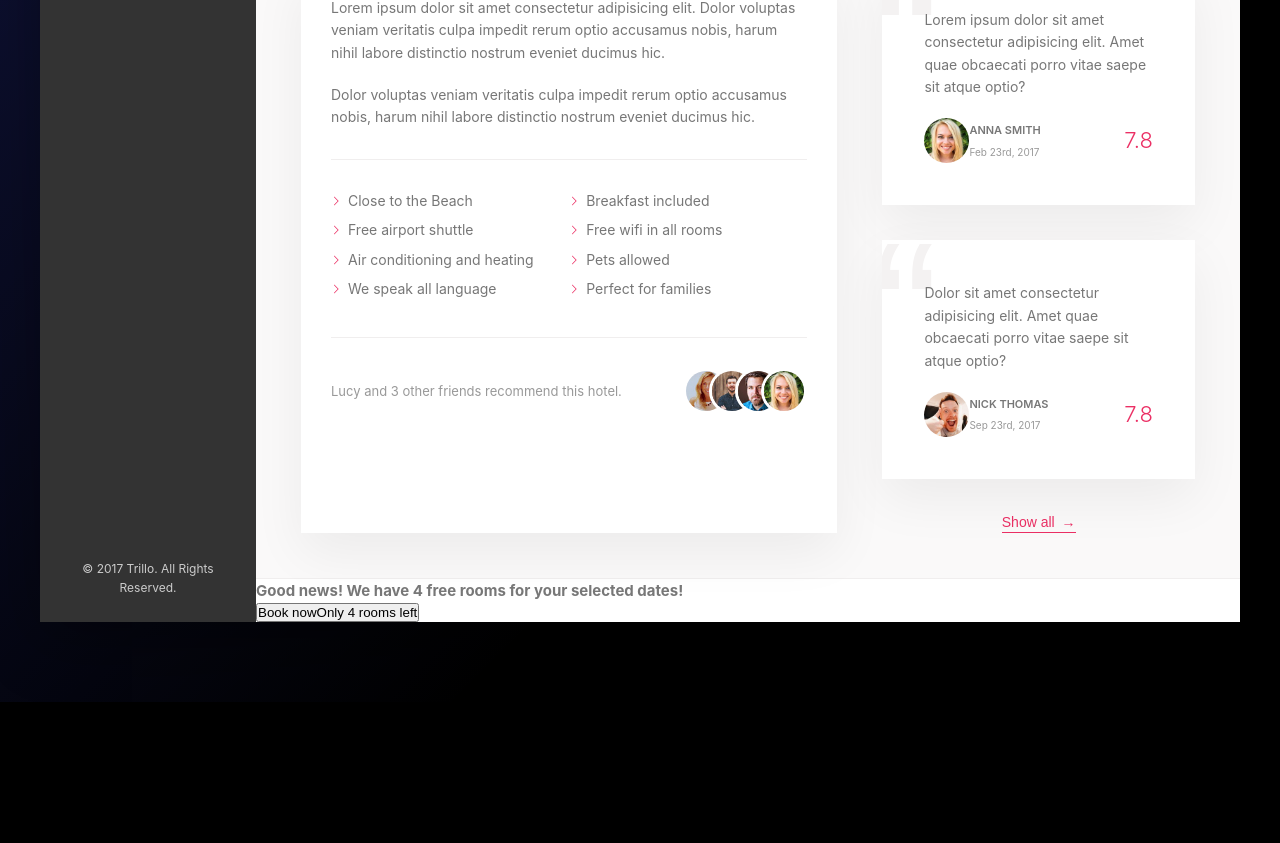
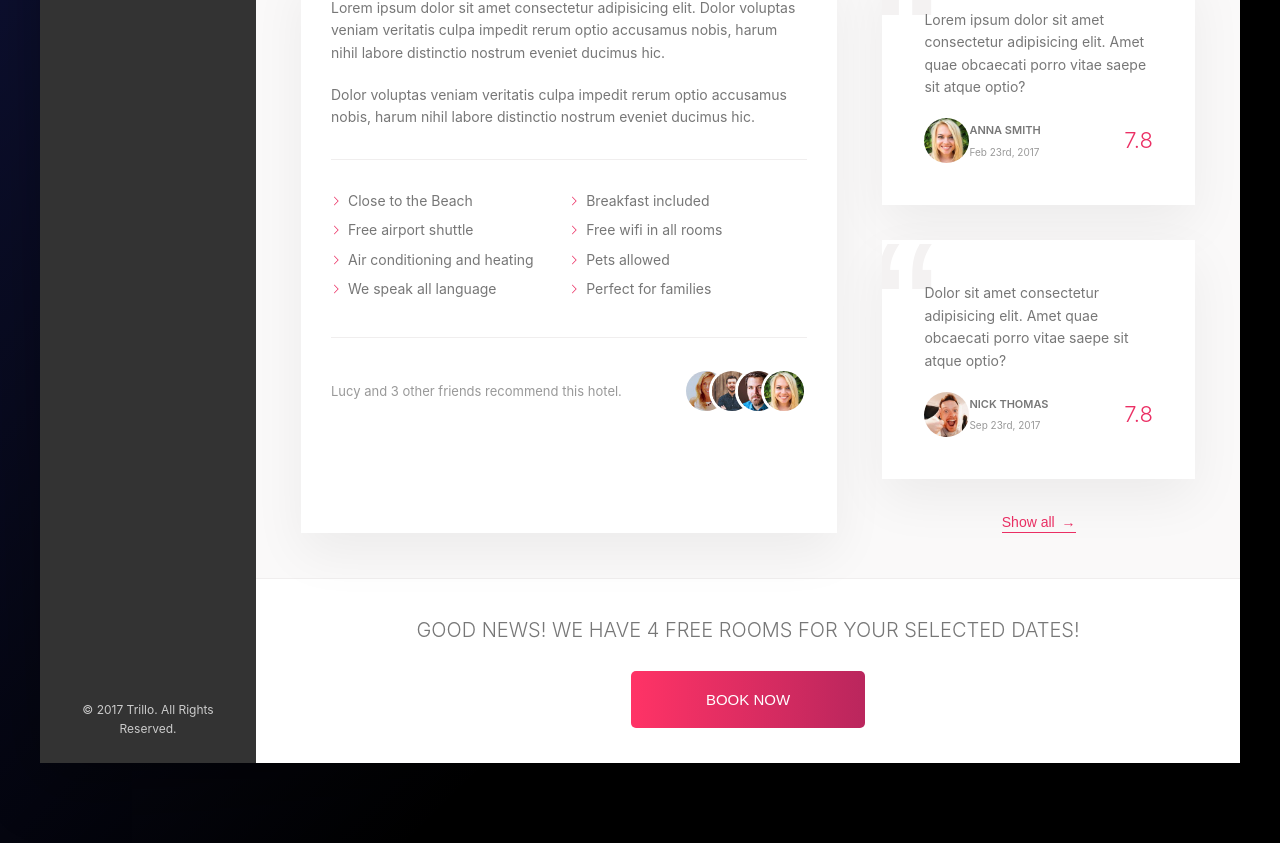
Before and after one commit to b-45/Vue-Sass-Bem, a Vue app: page /#/ in a window 1280 px wide. Shown: the part 492-1335 px from the top of the page. Before the commit the page ends 1194 px from the top, so only its background shows below. Built offline with nearby package versions, Linux system fonts and the light colour scheme.

Commit message:
modified css for CallToAction component

```diff
--- a/src/components/Content/TheHotelView/CallToAction.vue
+++ b/src/components/Content/TheHotelView/CallToAction.vue
@@ -9,3 +9,66 @@
     </button>
   </div>
 </template>
+
+<style lang="scss" scoped>
+  .cta {
+    padding: 3.5rem 0;
+    text-align: center;
+
+     @media only screen and (max-width: 56.75em) {
+     padding: 2rem 0;
+
+    }
+
+    &__book-now {
+      font-size: 2rem;
+      font-weight: 300;
+      text-transform: uppercase;
+      margin-bottom: 2.5rem;
+    }
+  }
+
+  .btn{
+    font-size: 1.5rem;
+    font-weight: 400;
+    text-transform: uppercase;
+    border-radius: 5px;
+    border: none;
+    background-image: linear-gradient(to right, var(--color-primary-light), var(--color-primary-dark));
+    color: white;
+    position: relative;
+    overflow: hidden;
+
+    & > *{
+      display: inline-block;
+      height: 100%;
+      width: 100%;
+      transition: all .2s;
+
+    }
+
+    &__visible{
+      padding: 2rem 7.5rem;
+    }
+    &__invisible{
+      position: absolute;
+      padding: 2rem 0;
+      left: 0;
+      top: -100%;
+    }
+    &:hover{
+      background-image: linear-gradient(to left, var(--color-primary-light), var(--color-primary-dark));
+
+    }
+    &:hover &__visible{
+      transform: translateY(100%)
+    }
+    &:hover &__invisible{
+      top:0;
+    }
+    &:focus{
+      outline: none;
+      animation: pulsate 1s infinite;
+    }
+  }
+</style>
```
